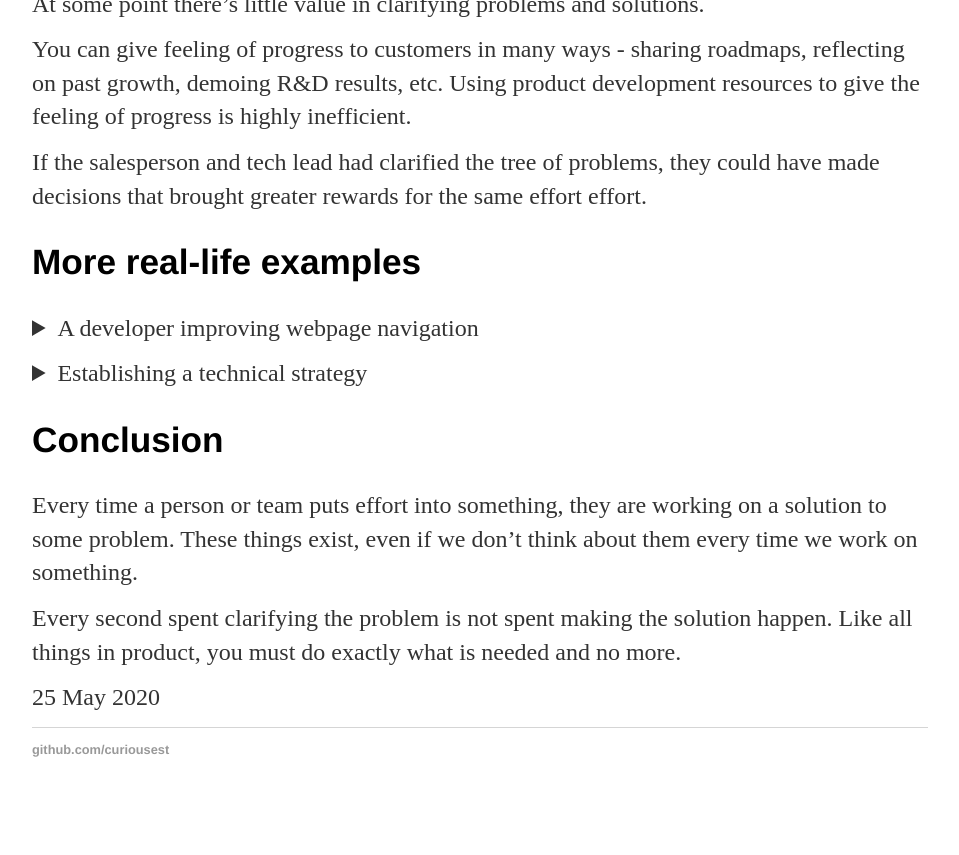
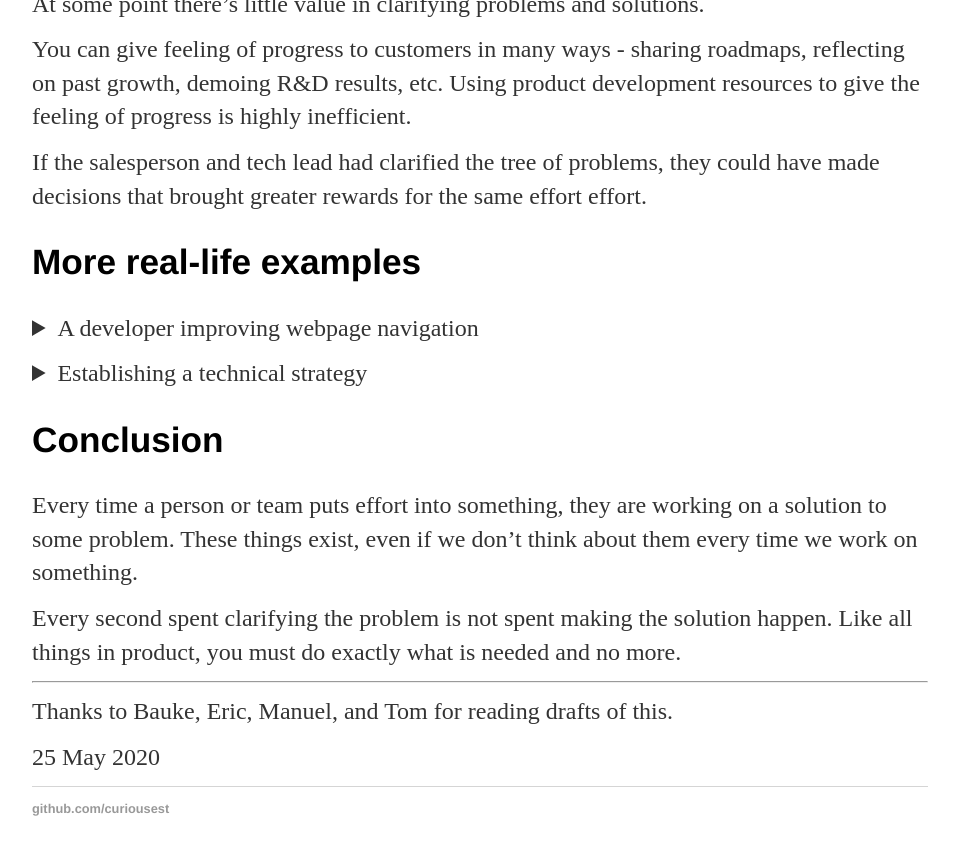
Before and after one commit to curiousest/curiousest.github.io, a Jekyll site: the page built from _posts/2020-05-25-how-i-speak-product.md, in a window 1280 px wide and 900 px high, scrolled down 3460 px, cut to the strip 22-877 px from the top of the window. Shown: the whole strip, without its empty margins (160-1119 px from the left). Built offline with Jekyll 4.4.1, drawn with Linux system fonts in a browser that asks for light colours; before the commit the page ends 4301 px from its top, so only the background shows below that.

Commit message:
Add reviewer thanks.

```diff
--- a/_posts/2020-05-25-how-i-speak-product.md
+++ b/_posts/2020-05-25-how-i-speak-product.md
@@ -154,3 +154,7 @@ In the short term, a technical strategy was needed to convince senior management
 Every time a person or team puts effort into something, they are working on a solution to some problem. These things exist, even if we don't think about them every time we work on something.
 
 Every second spent clarifying the problem is not spent making the solution happen. Like all things in product, you must do exactly what is needed and no more.
+
+---
+
+Thanks to Bauke, Eric, Manuel, and Tom for reading drafts of this.
```
